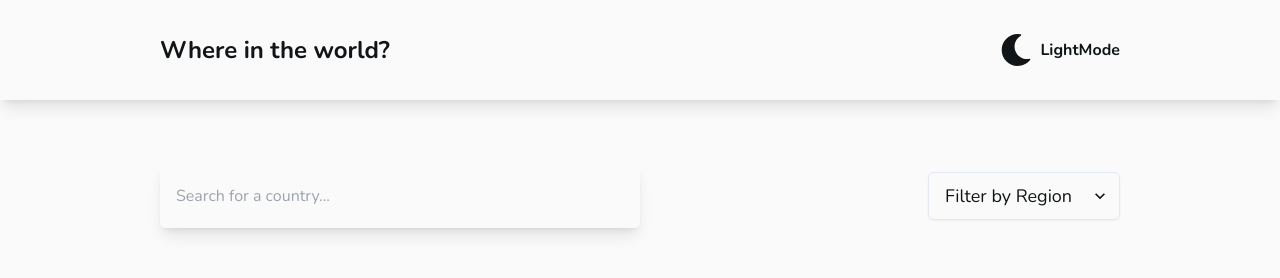
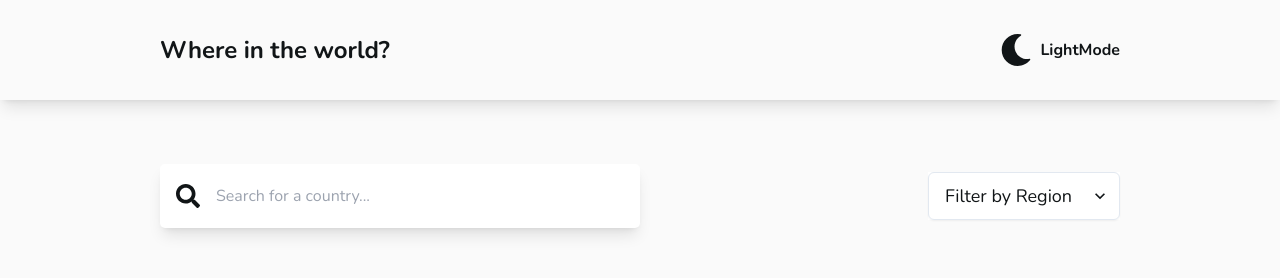
Before and after one commit to Reuben-Victoria/rest-countries-api, a React (Create React App) app: page / in a window 1280 px wide. Shown: the top 278 px of the page. Built offline with nearby package versions, Linux system fonts and the light colour scheme.

Commit message:
Icons Fixes

```diff
--- a/src/components/CountryCard.js
+++ b/src/components/CountryCard.js
@@ -7,7 +7,7 @@ export const CountryCard = ({ population, name, region, capital }) => {
   return (
     <Box
       className={`rounded-lg  md:w-[400px] shadow-md overflow-hidden ${
-        colorMode ? "darkElement" : "light"
+        colorMode ? "darkElement" : "lightElement"
       }`}
     >
       <Box>
--- a/src/components/FilterOption.js
+++ b/src/components/FilterOption.js
@@ -6,7 +6,7 @@ export const FilterOption = () => {
   return (
     <Box
       className={`w-[50%] md:w-[20%] border-none outline-none mt-[3rem]  ${
-        colorMode ? "darkElement" : "light"
+        colorMode ? "darkElement" : "lightElement"
       }  md:mt-[0]`}
     >
       <Select
--- a/src/components/SearchBar.js
+++ b/src/components/SearchBar.js
@@ -1,15 +1,25 @@
-import { FormControl } from "@chakra-ui/react";
+import { HStack, FormControl, Icon } from "@chakra-ui/react";
+import { FaSearch } from "react-icons/fa";
 import { useContext } from "react";
 import GlobalContext from "../context/GlobalContext";
 export const SearchBar = () => {
-  const {colorMode} = useContext(GlobalContext);
+  const { colorMode } = useContext(GlobalContext);
   return (
-    <FormControl className={`w-full md:w-[30%] ${colorMode ? "darkElement" : "light"}`}>
-      <input
-        type={"text"}
-        placeholder={"Search for a country..."}
-        className={`borderBox ${colorMode ? "darkElement" : "light"}`}
-      />
+    <FormControl
+      className={`w-full md:w-[30%] flex items-center borderBox ${
+        colorMode ? "darkElement" : "lightElement"
+      }`}
+    >
+      <HStack spacing={"1rem"}>
+        <Icon as={FaSearch} boxSize={["1.25rem", "1.5rem", "1.5rem"]} />
+        <input
+          type={"text"}
+          placeholder={"Search for a country..."}
+          className={`w-[100%] h-[100%] inline-block rounded-[5px] overflow-hidden border-none outline-none  ${
+            colorMode ? "darkElement" : "lightElement"
+          }`}
+        />
+      </HStack>
     </FormControl>
   );
 };
--- a/src/index.css
+++ b/src/index.css
@@ -8,13 +8,17 @@
 }
 
 .darkElement {
-  @apply bg-neutral-darkModeElement text-neutral-darkModeText
+  @apply bg-neutral-darkModeElement text-neutral-darkModeText;
 }
 
-.dark{
-  @apply bg-neutral-darkModeBg text-neutral-darkModeText
+.dark {
+  @apply bg-neutral-darkModeBg text-neutral-darkModeText;
 }
 
-.light{
-  @apply bg-neutral-lightModeBg text-neutral-lightModeText
+.lightElement {
+  @apply bg-white text-neutral-lightModeText;
 }
+
+.light {
+  @apply bg-neutral-lightModeBg text-neutral-lightModeText;
+}
```
